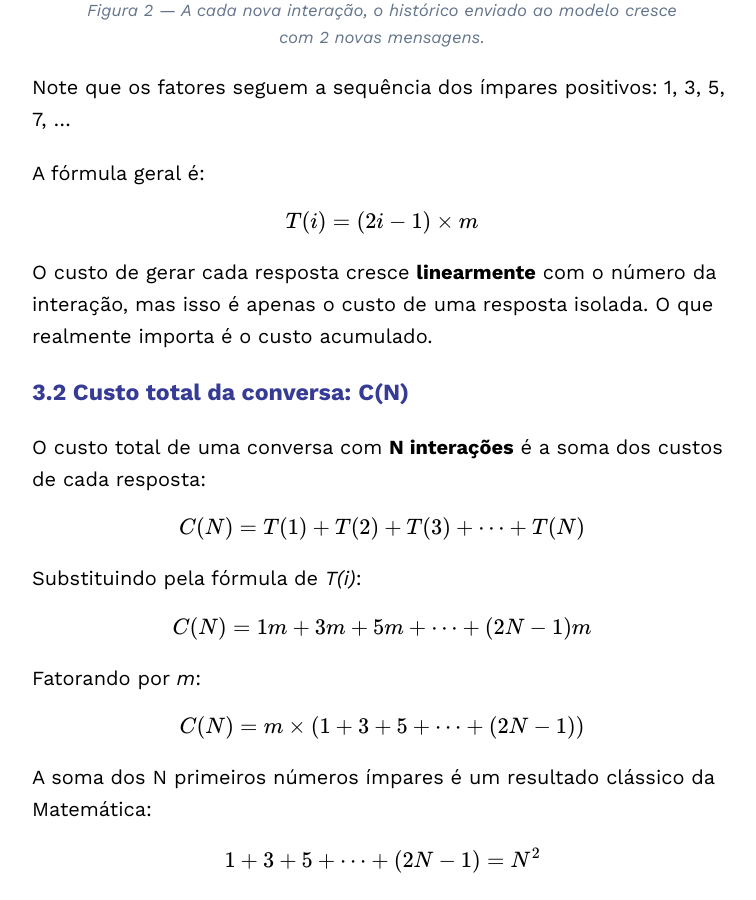
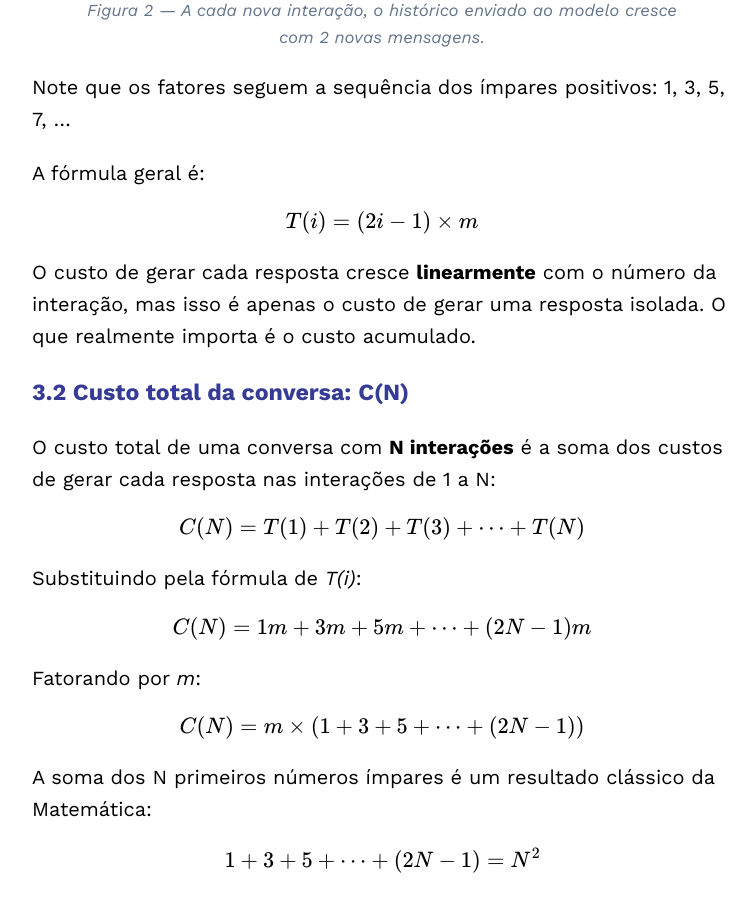
Before and after one commit to iablog/iablog.github.io, a Jekyll site: the page built from _posts/2026-03-16-post.md, in a window 1280 px wide and 900 px high, scrolled down 3975 px. Shown: the whole window, without its empty margins (258-1014 px from the left). Built offline with Jekyll 4.4.1, drawn with Linux system fonts in a browser that asks for light colours.

Commit message:
Revisão pontual no texto

```diff
--- a/_posts/2026-03-16-post.md
+++ b/_posts/2026-03-16-post.md
@@ -147,11 +147,11 @@ A fórmula geral é:
 
 $$T(i) = (2i - 1) \times m$$
 
-O custo de gerar cada resposta cresce **linearmente** com o número da interação, mas isso é apenas o custo de uma resposta isolada. O que realmente importa é o custo acumulado.
+O custo de gerar cada resposta cresce **linearmente** com o número da interação, mas isso é apenas o custo de gerar uma resposta isolada. O que realmente importa é o custo acumulado.
 
 ### 3.2 Custo total da conversa: C(N)
 
-O custo total de uma conversa com **N interações** é a soma dos custos de cada resposta:
+O custo total de uma conversa com **N interações** é a soma dos custos de gerar cada resposta nas interações de 1 a N:
 
 $$C(N) = T(1) + T(2) + T(3) + \cdots + T(N)$$
 
```
